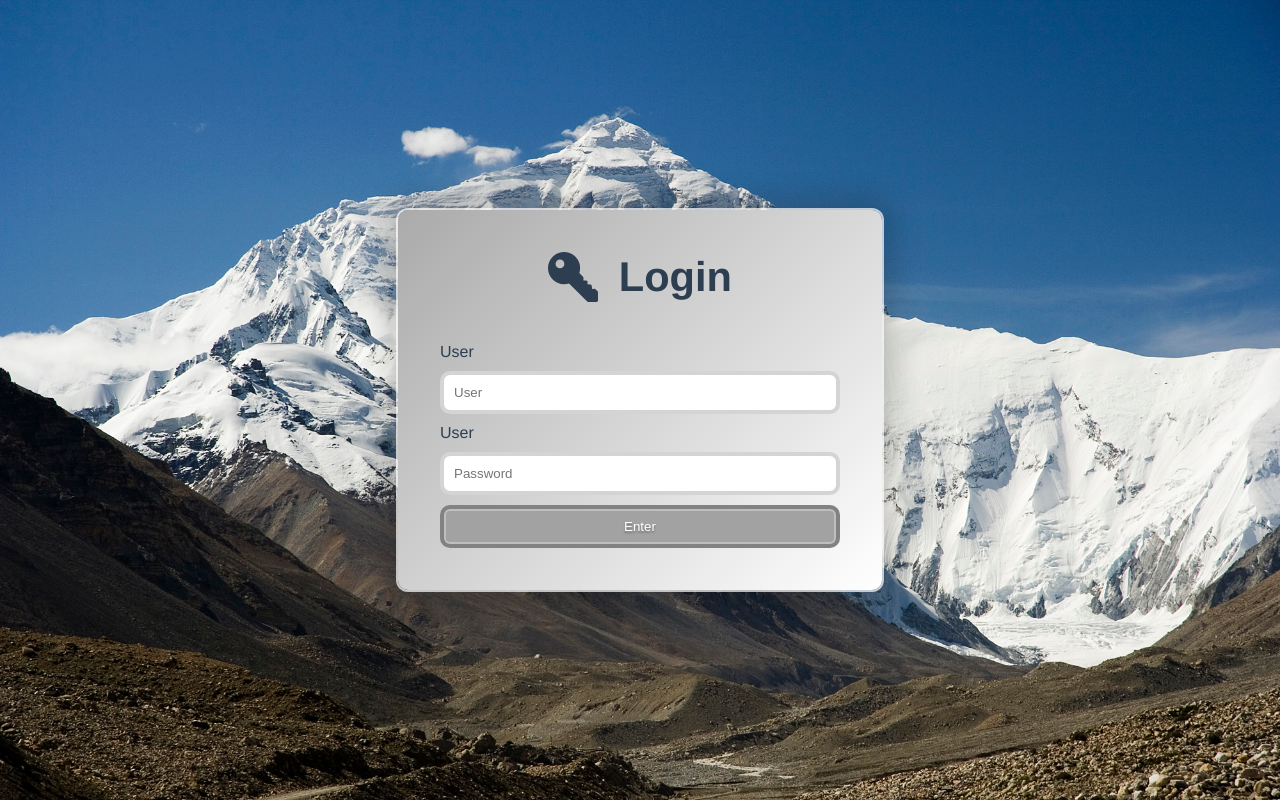
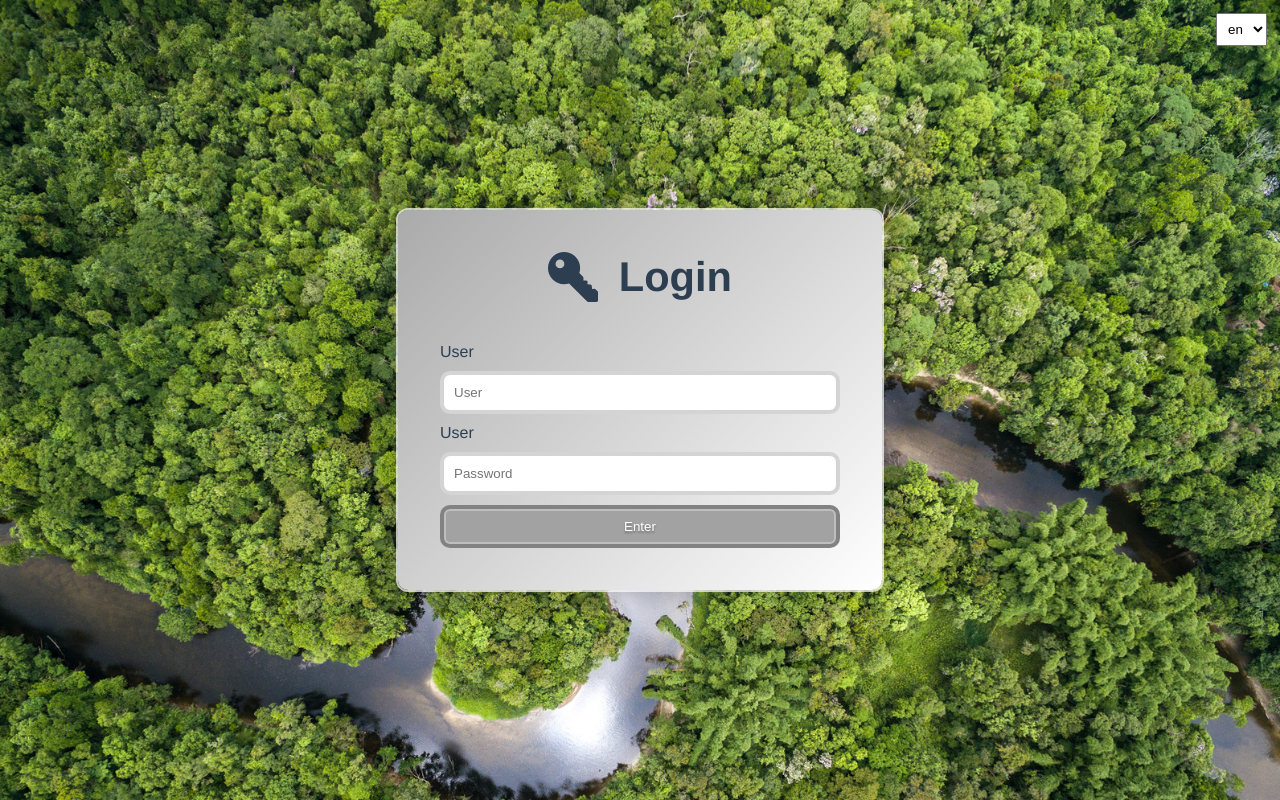
Before and after one commit to lucasferreiralimax/chat-vue, a Vue app: page /login in a window 1280 px wide. Built offline with nearby package versions, Linux system fonts and the light colour scheme.

Commit message:
login with languages component and update background amazonas :hammer:

```diff
--- a/src/views/Login.vue
+++ b/src/views/Login.vue
@@ -1,6 +1,7 @@
 <template>
   <div class="login">
     <form class="login-form" @submit.prevent="login">
+      <languages />
       <h1>
         <svg xmlns="http://www.w3.org/2000/svg" viewBox="0 0 512 512" width="50px">
           <path d="M463.748 48.251c-64.336-64.336-169.013-64.335-233.349.001-43.945 43.945-59.209 108.706-40.181 167.461L4.396 401.536a14.988 14.988 0 00-4.395 10.606V497c0 8.291 6.709 15 15 15h84.858c3.984 0 7.793-1.582 10.605-4.395l21.211-21.226a15.002 15.002 0 004.292-12.334l-2.637-22.793 31.582-2.974a14.975 14.975 0 0013.521-13.521l2.974-31.582 22.793 2.651c4.233.571 8.496-.85 11.704-3.691a15.04 15.04 0 005.024-11.206V363h27.422c3.984 0 7.793-1.582 10.605-4.395l38.467-37.958c58.74 19.043 122.381 4.929 166.326-39.046 64.336-64.335 64.336-169.014 0-233.35zm-42.435 106.07c-17.549 17.549-46.084 17.549-63.633 0s-17.549-46.084 0-63.633 46.084-17.549 63.633 0 17.548 46.084 0 63.633z"/>
@@ -19,8 +20,11 @@
 </template>
 
 <script>
+import Languages from '@/components/Languages'
+
 export default {
   name: 'name',
+  components: { Languages },
   data() {
     return {
       user: '',
@@ -44,9 +48,13 @@ export default {
   align-items center
   justify-content center
   padding 20px
-  background #222 url('../assets/everest.jpg') no-repeat
+  background #222 url('../assets/amazonas.jpg') no-repeat
   background-size cover
   box-sizing border-box
+  .languages
+    position absolute
+    top 0
+    right 0
 .login-form
   background linear-gradient(-45deg, #fff, #aaa)
   border-radius 10px
```
Also changed, not shown: src/assets/amazonas.jpg (added).
